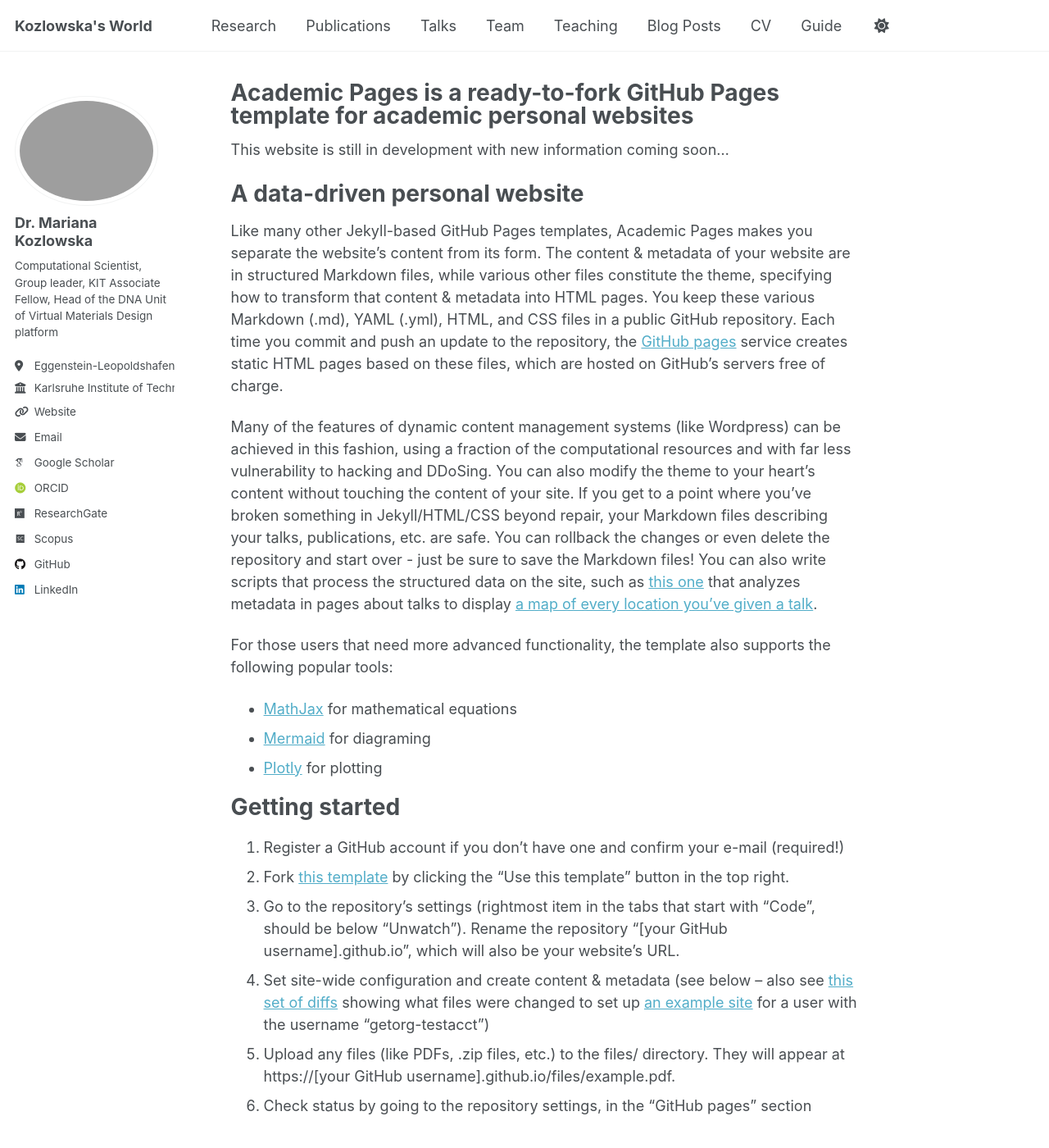
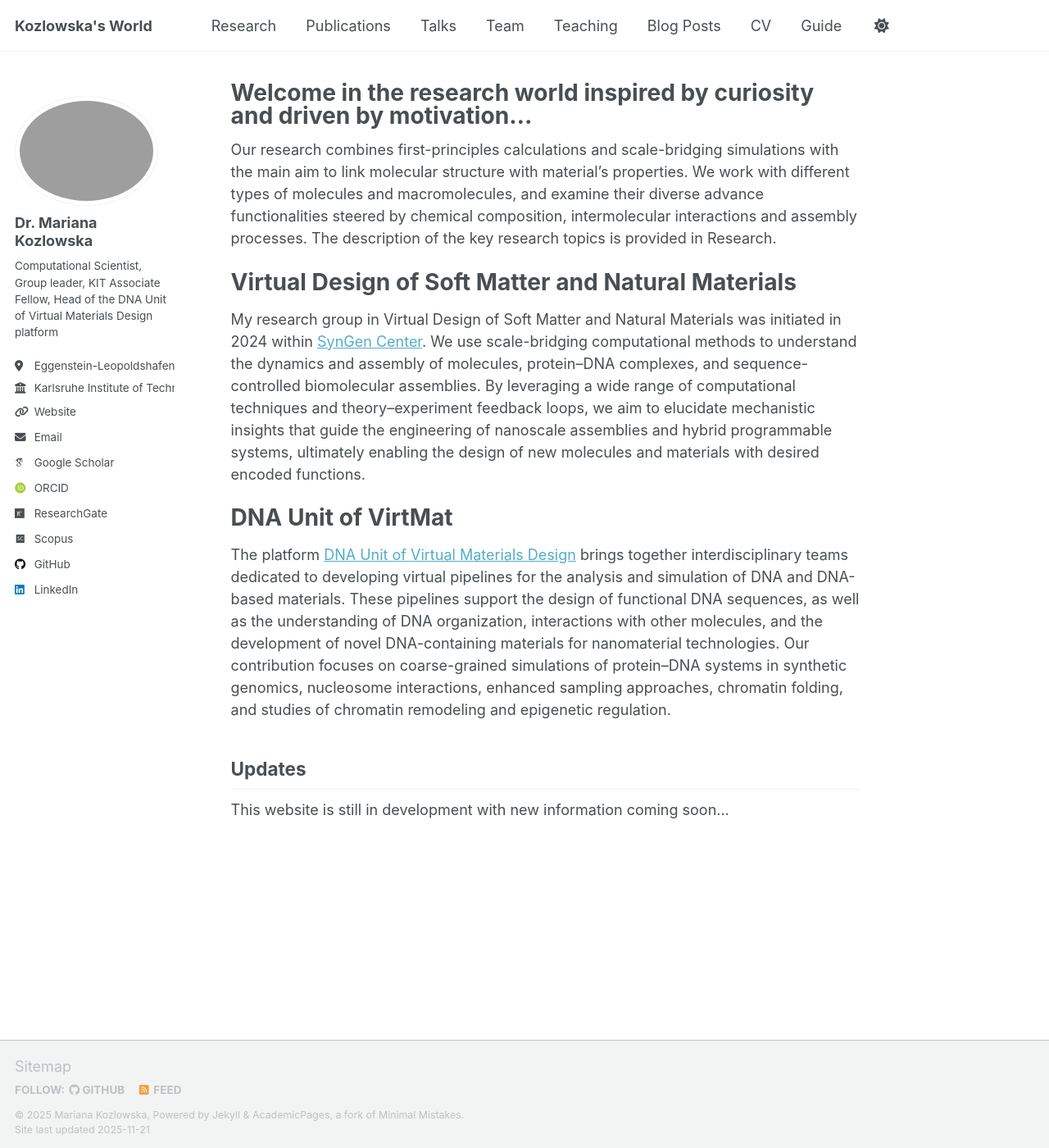
Before and after one commit to MarianaKo8/research, a Jekyll site: the page built from _pages/about.md, in a window 1280 px wide and 1400 px high. Shown: the whole window at 82% size. Built offline with Jekyll 4.4.1, drawn with Linux system fonts in a browser that asks for light colours; some web fonts are replaced; a script that is not in the unit is left out; some of the changed text lies outside the part shown.

Commit message:
Update about.md

```diff
--- a/_pages/about.md
+++ b/_pages/about.md
@@ -1,34 +1,22 @@
 ---
 permalink: /
-title: "Academic Pages is a ready-to-fork GitHub Pages template for academic personal websites"
+title: "Welcome in the research world inspired by curiosity and driven by motivation..."
 author_profile: true
 redirect_from:
   - /about/
   - /about.html
 ---
 
+Our research combines first-principles calculations and scale-bridging simulations with the main aim to link molecular structure with material's properties. We work with different types of molecules and macromolecules, and examine their diverse advance functionalities steered by chemical composition, intermolecular interactions and assembly processes. The description of the key research topics is provided in Research.
+
+Virtual Design of Soft Matter and Natural Materials
+======
+My research group in Virtual Design of Soft Matter and Natural Materials was initiated in 2024 within [SynGen Center](https://www.syn-gen.de/en). We use scale-bridging computational methods to understand the dynamics and assembly of molecules, protein–DNA complexes, and sequence-controlled biomolecular assemblies. By leveraging a wide range of computational techniques and theory–experiment feedback loops, we aim to elucidate mechanistic insights that guide the engineering of nanoscale assemblies and hybrid programmable systems, ultimately enabling the design of new molecules and materials with desired encoded functions.
+
+DNA Unit of VirtMat
+======
+The platform [DNA Unit of Virtual Materials Design](https://www.materials.kit.edu/1115.php) brings together interdisciplinary teams dedicated to developing virtual pipelines for the analysis and simulation of DNA and DNA-based materials. These pipelines support the design of functional DNA sequences, as well as the understanding of DNA organization, interactions with other molecules, and the development of novel DNA-containing materials for nanomaterial technologies. Our contribution focuses on coarse-grained simulations of protein–DNA systems in synthetic genomics, nucleosome interactions, enhanced sampling approaches, chromatin folding, and studies of chromatin remodeling and epigenetic regulation.
+
+Updates
+------
 This website is still in development with new information coming soon...
-
-A data-driven personal website
-======
-Like many other Jekyll-based GitHub Pages templates, Academic Pages makes you separate the website's content from its form. The content & metadata of your website are in structured Markdown files, while various other files constitute the theme, specifying how to transform that content & metadata into HTML pages. You keep these various Markdown (.md), YAML (.yml), HTML, and CSS files in a public GitHub repository. Each time you commit and push an update to the repository, the [GitHub pages](https://pages.github.com/) service creates static HTML pages based on these files, which are hosted on GitHub's servers free of charge.
-
-Many of the features of dynamic content management systems (like Wordpress) can be achieved in this fashion, using a fraction of the computational resources and with far less vulnerability to hacking and DDoSing. You can also modify the theme to your heart's content without touching the content of your site. If you get to a point where you've broken something in Jekyll/HTML/CSS beyond repair, your Markdown files describing your talks, publications, etc. are safe. You can rollback the changes or even delete the repository and start over - just be sure to save the Markdown files! You can also write scripts that process the structured data on the site, such as [this one](https://github.com/academicpages/academicpages.github.io/blob/master/talkmap.ipynb) that analyzes metadata in pages about talks to display [a map of every location you've given a talk](https://academicpages.github.io/talkmap.html).
-
-For those users that need more advanced functionality, the template also supports the following popular tools:
-- [MathJax](https://www.mathjax.org/) for mathematical equations
-- [Mermaid](https://mermaid.js.org/) for diagraming
-- [Plotly](https://plotly.com/javascript/) for plotting
-
-Getting started
-======
-1. Register a GitHub account if you don't have one and confirm your e-mail (required!)
-1. Fork [this template](https://github.com/academicpages/academicpages.github.io) by clicking the "Use this template" button in the top right.
-1. Go to the repository's settings (rightmost item in the tabs that start with "Code", should be below "Unwatch"). Rename the repository "[your GitHub username].github.io", which will also be your website's URL.
-1. Set site-wide configuration and create content & metadata (see below -- also see [this set of diffs](https://archive.is/3TPas) showing what files were changed to set up [an example site](https://getorg-testacct.github.io) for a user with the username "getorg-testacct")
-1. Upload any files (like PDFs, .zip files, etc.) to the files/ directory. They will appear at https://[your GitHub username].github.io/files/example.pdf.
-1. Check status by going to the repository settings, in the "GitHub pages" section
-
-Site-wide configuration
-------
-The main configuration file for the site is in the base directory in [_config.yml](https://github.com/academicpages/academicpages.github.io/blob/master/_config.yml), which defines the content in the sidebars and other site-wide features. You will need to replace the default variables with ones about yourself and your site's github repository. The configuration file for the top menu is in [_data/navigation.yml](https://github.com/academicpages/academicpages.github.io/blob/master/_data/navigation.yml). For example, if you don't have a portfolio or blog posts, you can remove those items from that navigation.yml file to remove them from the header.
```
